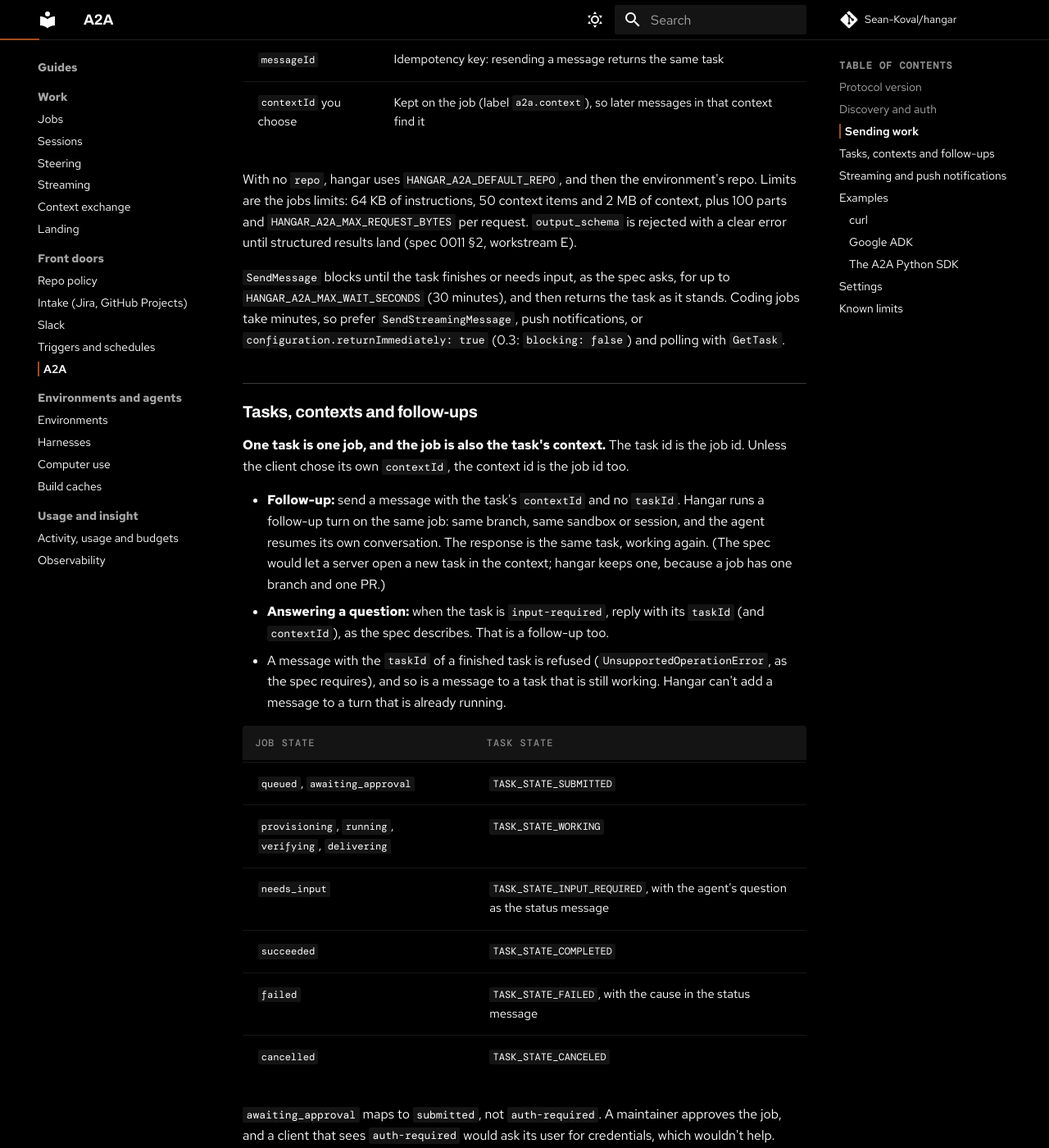
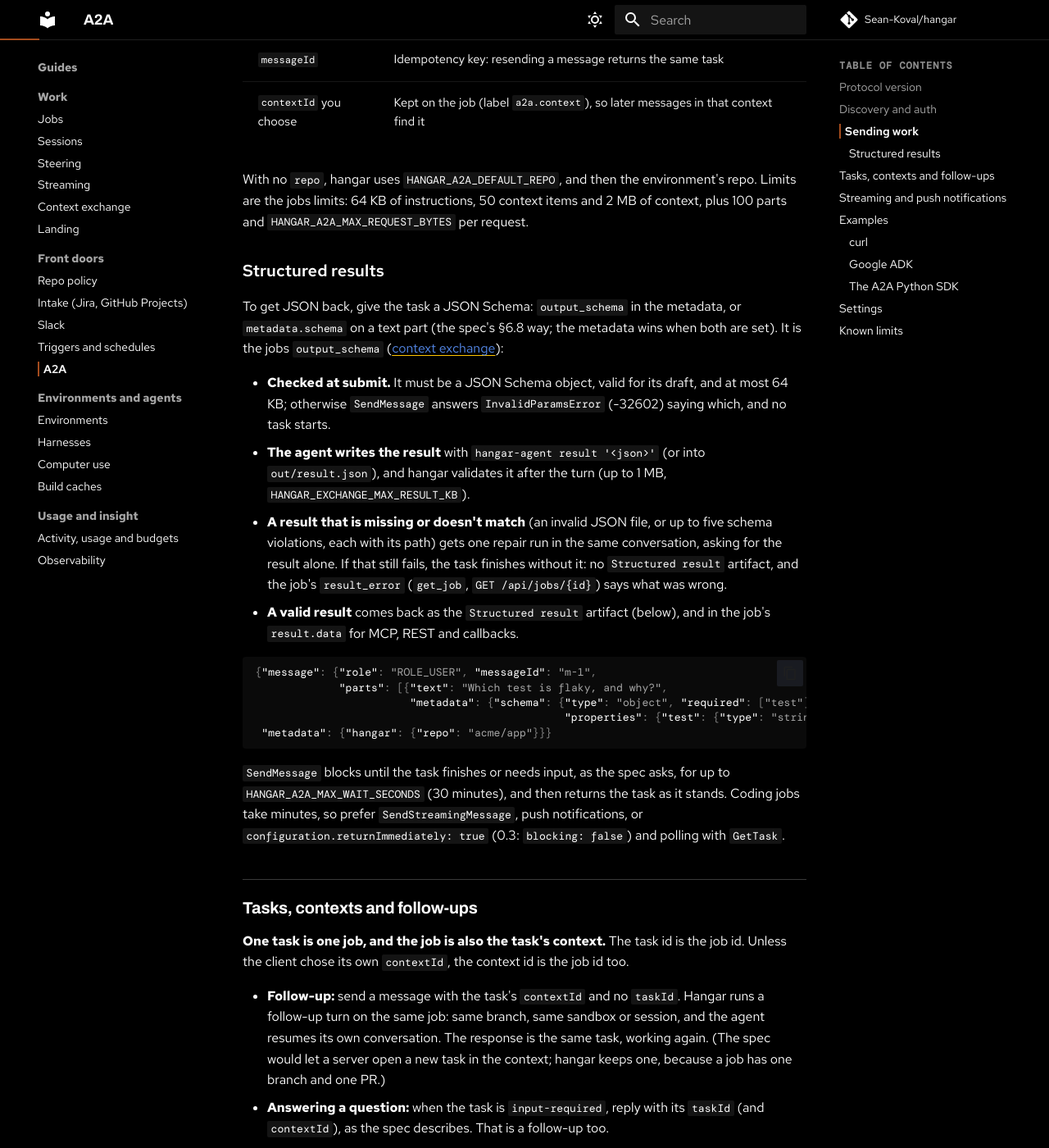
Before and after one commit to Sean-Koval/hangar, an MkDocs documentation site: the page built from docs/a2a.md, in a window 1280 px wide and 1400 px high, scrolled down 2438 px. Shown: the whole window at 82% size. Built offline with MkDocs 1.6.1 and Material for MkDocs 9.7.7, drawn with Linux system fonts in a browser that asks for light colours; comment, search, counter and statistics services are not loaded; some of the changed text lies outside the part shown.

Commit message:
fix: stale hand-off and structured-result guidance; A2A refuses a bad output_schema as invalid params
- envs/skills/repo-conventions: step 5 sends the summary where the job
  prompt asks (`hangar-agent done`, or the task's RESULT.md path), never
  into the repo; the final message only when the task names neither.
- docs/a2a.md: document output_schema (metadata or a text part's
  metadata.schema), the checks at submit, the one repair run, result_error
  and the Structured result artifact; no "until/once structured results".
- a2a.py: an ExchangeError at submit (an invalid output_schema or context
  item) answers InvalidParamsError (-32602) instead of an internal error.
- tests/test_a2a.py: the dead `output_schema not in SubmitJob` branch is a
  real check of that error; a new test sends a schema on the text part and
  gets the agent's valid result.json back as the Structured result.
- tests/test_frontdoor.py: the skill and the job prompt agree on RESULT.md.
- docs/jobs.md: where the summary comes from, and the fallback (the end of
  the agent's output) when there is no RESULT.md.
- docs/upgrading.md: images with the skill rebuild once; harness locks
  frozen from them before this release report drift.
- skills/hangar: the caller's "handoff" is the instructions text, not a file.

Fixes #143

Co-Authored-By: Claude Opus 5.5 <noreply@anthropic.com>
Claude-Session: https://claude.ai/code/session_01SFiwxn8Z8TnmrM2NBq6P9N

````diff
--- a/docs/a2a.md
+++ b/docs/a2a.md
@@ -51,7 +51,24 @@ A message turns into a job like this:
 | `messageId` | Idempotency key: resending a message returns the same task |
 | `contextId` you choose | Kept on the job (label `a2a.context`), so later messages in that context find it |
 
-With no `repo`, hangar uses `HANGAR_A2A_DEFAULT_REPO`, and then the environment's repo. Limits are the jobs limits: 64 KB of instructions, 50 context items and 2 MB of context, plus 100 parts and `HANGAR_A2A_MAX_REQUEST_BYTES` per request. `output_schema` is rejected with a clear error until structured results land (spec 0011 §2, workstream E).
+With no `repo`, hangar uses `HANGAR_A2A_DEFAULT_REPO`, and then the environment's repo. Limits are the jobs limits: 64 KB of instructions, 50 context items and 2 MB of context, plus 100 parts and `HANGAR_A2A_MAX_REQUEST_BYTES` per request.
+
+### Structured results
+
+To get JSON back, give the task a JSON Schema: `output_schema` in the metadata, or `metadata.schema` on a text part (the spec's §6.8 way; the metadata wins when both are set). It is the jobs `output_schema` ([context exchange](context-exchange.md)):
+
+- **Checked at submit.** It must be a JSON Schema object, valid for its draft, and at most 64 KB; otherwise `SendMessage` answers `InvalidParamsError` (-32602) saying which, and no task starts.
+- **The agent writes the result** with `hangar-agent result '<json>'` (or into `out/result.json`), and hangar validates it after the turn (up to 1 MB, `HANGAR_EXCHANGE_MAX_RESULT_KB`).
+- **A result that is missing or doesn't match** (an invalid JSON file, or up to five schema violations, each with its path) gets one repair run in the same conversation, asking for the result alone. If that still fails, the task finishes without it: no `Structured result` artifact, and the job's `result_error` (`get_job`, `GET /api/jobs/{id}`) says what was wrong.
+- **A valid result** comes back as the `Structured result` artifact (below), and in the job's `result.data` for MCP, REST and callbacks.
+
+```json
+{"message": {"role": "ROLE_USER", "messageId": "m-1",
+             "parts": [{"text": "Which test is flaky, and why?",
+                        "metadata": {"schema": {"type": "object", "required": ["test"],
+                                                "properties": {"test": {"type": "string"}, "cause": {"type": "string"}}}}}]},
+ "metadata": {"hangar": {"repo": "acme/app"}}}
+```
 
 `SendMessage` blocks until the task finishes or needs input, as the spec asks, for up to `HANGAR_A2A_MAX_WAIT_SECONDS` (30 minutes), and then returns the task as it stands. Coding jobs take minutes, so prefer `SendStreamingMessage`, push notifications, or `configuration.returnImmediately: true` (0.3: `blocking: false`) and polling with `GetTask`.
 
@@ -81,7 +98,7 @@ What comes back on a task:
   - `Summary`: the agent's `RESULT.md` (secrets redacted);
   - `Pull request` (or `Branch` if no PR was opened): a text part with the link, and a data part with `prUrl`, `prNumber`, `branch`, `baseBranch`, `headSha`, `commits` and `verifyExitCode`;
   - `Diffstat`;
-  - `Structured result`: a data part, once structured results exist.
+  - `Structured result`: the agent's result as a data part (`mediaType: application/json`), when the task asked for one with a schema and the result matched it ([structured results](#structured-results)).
 - **History:** what was asked (the instructions, then each follow-up) and each turn's summary. Use `historyLength` to trim it.
 - **`metadata.hangar`:** the job id, state, reason, repo, branch, environment, harness, model and number of turns.
 
````
Also changed, not shown: docs/jobs.md (+1 -0 lines), docs/upgrading.md (+14 -0 lines), envs/skills/repo-conventions/SKILL.md (+5 -3 lines), skills/hangar/SKILL.md (+4 -3 lines), 3 other files.
